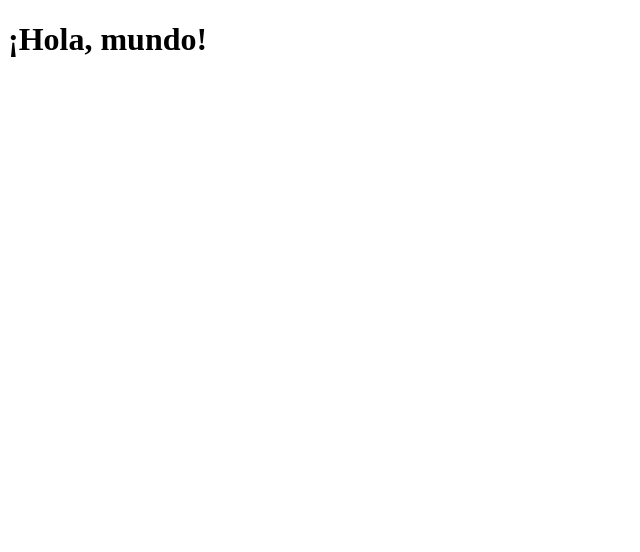
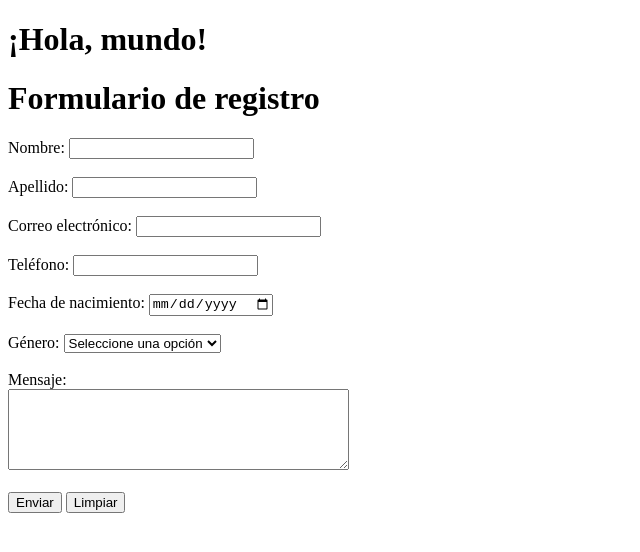
Before and after one commit to Tilusiono/2026-III-Desarrollo-de-Interfaces-1, a website: page pages/oscar-sanchez/public/index.html in a window 1280 px wide. Shown: the whole page, without its empty margins (0-640 px from the left). Drawn offline with Linux system fonts and the light colour scheme.

Commit message:
Cambio oscar-sanchez 09-30-2026_08-44

```diff
--- a/pages/oscar-sanchez/public/index.html
+++ b/pages/oscar-sanchez/public/index.html
@@ -6,3 +6,66 @@
 </head>
 <body>
     <h1>¡Hola, mundo!</h1>
+
+
+    <!DOCTYPE html>
+<html lang="es">
+<head>
+    <meta charset="UTF-8">
+    <meta name="viewport" content="width=device-width, initial-scale=1.0">
+    <title>Formulario</title>
+</head>
+<body>
+
+    <h1>Formulario de registro</h1>
+
+    <form id="formularioRegistro">
+
+        <label for="nombre">Nombre:</label>
+        <input type="text" id="nombre" name="nombre">
+
+        <br><br>
+
+        <label for="apellido">Apellido:</label>
+        <input type="text" id="apellido" name="apellido">
+
+        <br><br>
+
+        <label for="correo">Correo electrónico:</label>
+        <input type="email" id="correo" name="correo">
+
+        <br><br>
+
+        <label for="telefono">Teléfono:</label>
+        <input type="tel" id="telefono" name="telefono">
+
+        <br><br>
+
+        <label for="fechaNacimiento">Fecha de nacimiento:</label>
+        <input type="date" id="fechaNacimiento" name="fechaNacimiento">
+
+        <br><br>
+
+        <label for="genero">Género:</label>
+        <select id="genero" name="genero">
+            <option value="">Seleccione una opción</option>
+            <option value="masculino">Masculino</option>
+            <option value="femenino">Femenino</option>
+            <option value="otro">Otro</option>
+        </select>
+
+        <br><br>
+
+        <label for="mensaje">Mensaje:</label>
+        <br>
+        <textarea id="mensaje" name="mensaje" rows="5" cols="40"></textarea>
+
+        <br><br>
+
+        <button type="submit" id="btnEnviar">Enviar</button>
+        <button type="reset" id="btnLimpiar">Limpiar</button>
+
+    </form>
+
+</body>
+</html>
```
